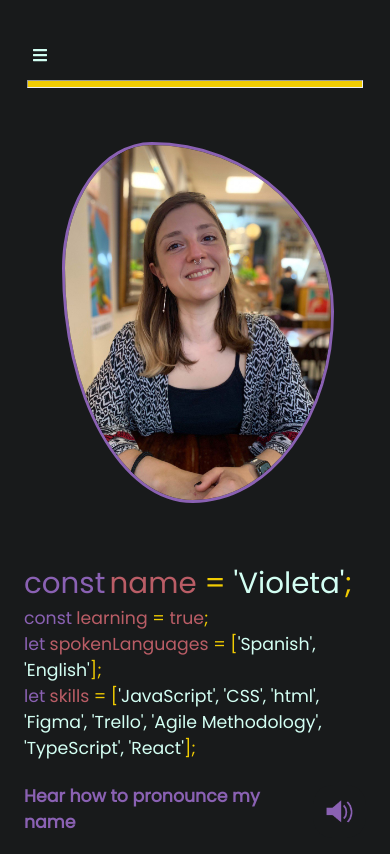
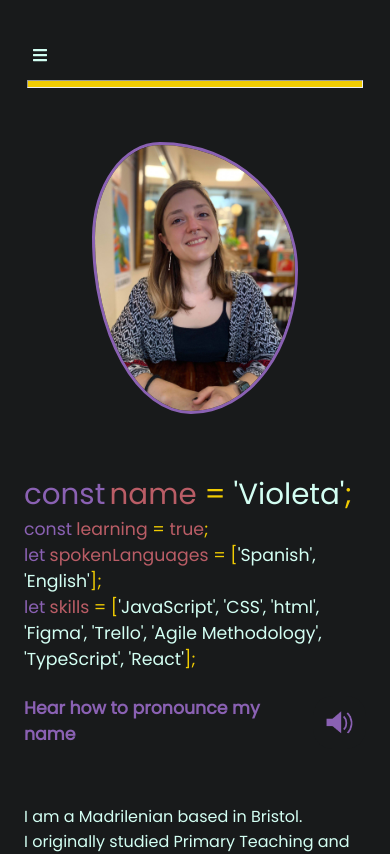
Before and after one commit to violetacf/violeta-portfolio, a React (Create React App) app: page / in a window 390 px wide. Shown: the top 854 px of the page. Built offline with nearby package versions, Linux system fonts and the light colour scheme.

Commit message:
my picture smaller for smaller screens

```diff
--- a/src/Components/About/About.css
+++ b/src/Components/About/About.css
@@ -28,6 +28,8 @@
 
 #my-pic {
   border-radius: 33% 67% 52% 48% / 35% 47% 53% 65%;
+  max-width: 100%;
+  width: 350pt;
 }
 
 #speaker-pic {
@@ -147,4 +149,9 @@
     margin: 10pt;
     padding: 8pt;
   }
+
+  #my-pic {
+    max-width: 100%;
+    width: 150pt;
+  }
 }
```
